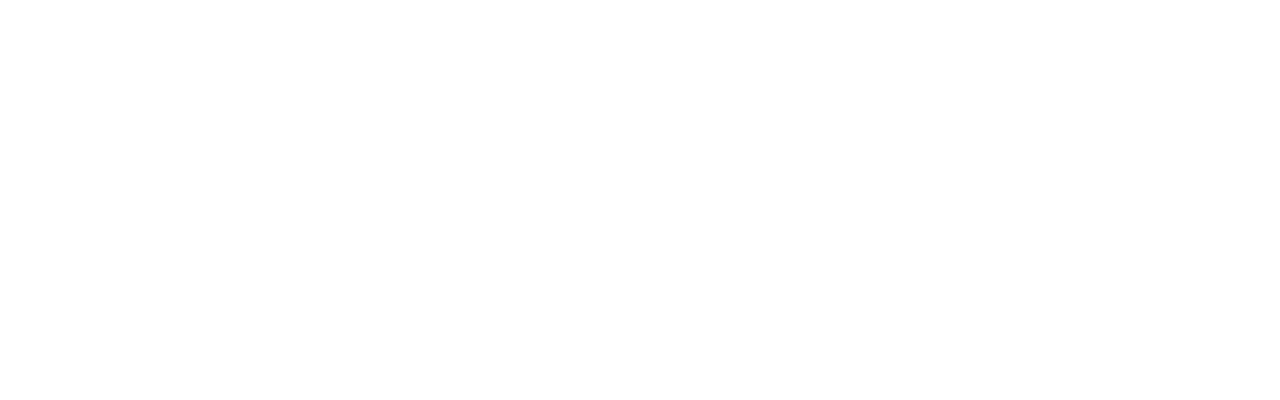
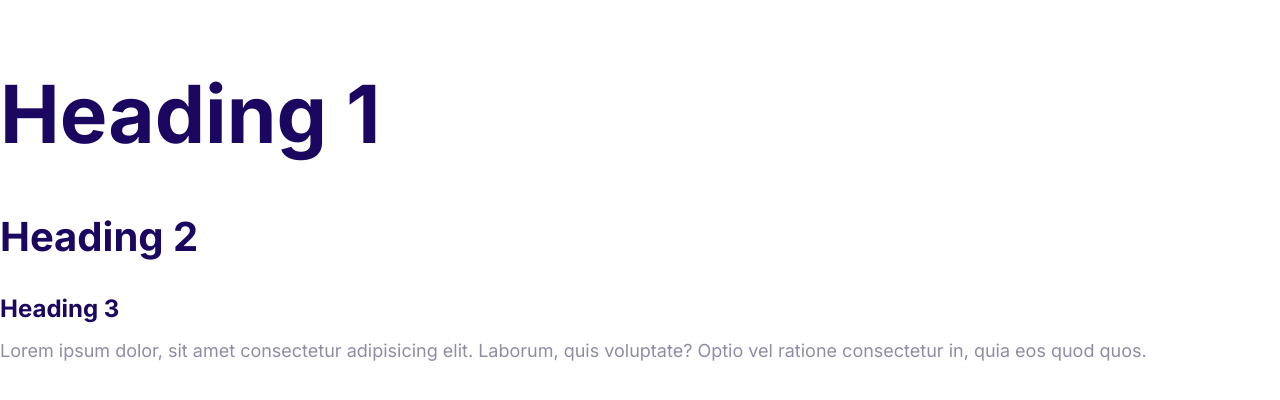
Before and after one commit to Hari-Das/bank-site, a plain HTML site: page index.html in a window 1280 px wide. Drawn offline with Linux system fonts and the light colour scheme.

Commit message:
Typography

```diff
--- a/css/styles.css
+++ b/css/styles.css
@@ -1,7 +1,62 @@
 :root {
-    --color-primary: #2584ff;
-    --color-secondary: #00d9ff;
-    --color-accent: #ff3400;
-    --color-heading: #1b0760;
-    --color-body: #918ca4;
+  --color-primary: #2584ff;
+  --color-secondary: #00d9ff;
+  --color-accent: #ff3400;
+  --color-heading: #1b0760;
+  --color-body: #918ca4;
 }
+
+
+/* Typography */
+html {
+  font-size: 62.5%;
+}
+
+body {
+  font-family: inter, Arial, Helvetica, sans-serif;
+  color: var(--color-body);
+  font-size: 2.4rem;
+  line-height: 1.5;
+}
+
+h1,
+h2,
+h3 {
+  color: var(--color-heading);
+  margin-bottom: 1rem;
+}
+
+h1 {
+  font-size: 7rem;
+}
+
+h2 {
+  font-size: 4rem;
+}
+
+h3 {
+  font-size: 3rem;
+}
+
+p {
+  margin-top: 0;
+}
+
+
+/*Screen Size*/
+@media screen and (min-width: 1024px) {
+  body {
+    font-size: 1.8rem;
+  }
+  h1 {
+    font-size: 8rem;
+  }
+
+  h2 {
+    font-size: 4rem;
+  }
+
+  h3 {
+    font-size: 2.4rem;
+  }
+}
--- a/index.html
+++ b/index.html
@@ -1,14 +1,26 @@
 <!DOCTYPE html>
 <html lang="en">
-<head>
-    <meta charset="UTF-8">
-    <meta http-equiv="X-UA-Compatible" content="IE=edge">
-    <meta name="viewport" content="width=device-width, initial-scale=1.0">
+  <head>
+    <meta charset="UTF-8" />
+    <meta http-equiv="X-UA-Compatible" content="IE=edge" />
+    <meta name="viewport" content="width=device-width, initial-scale=1.0" />
     <title>Test Site</title>
-    <link rel="stylesheet" href="css/normalize.css">
-    <link rel="stylesheet" href="css/styles.css">
-</head>
-<body>
-
-</body>
+    <link rel="preconnect" href="https://fonts.googleapis.com" />
+    <link rel="preconnect" href="https://fonts.gstatic.com" crossorigin />
+    <link
+      href="https://fonts.googleapis.com/css2?family=Inter:wght@400;700&display=swap"
+      rel="stylesheet"
+    />
+    <link rel="stylesheet" href="css/normalize.css" />
+    <link rel="stylesheet" href="css/styles.css" />
+  </head>
+  <body>
+    <h1>Heading 1</h1>
+    <h2>Heading 2</h2>
+    <h3>Heading 3</h3>
+    <p>
+        Lorem ipsum dolor, sit amet consectetur adipisicing elit. Laborum, quis
+        voluptate? Optio vel ratione consectetur in, quia eos quod quos.
+    </p>
+  </body>
 </html>
```
